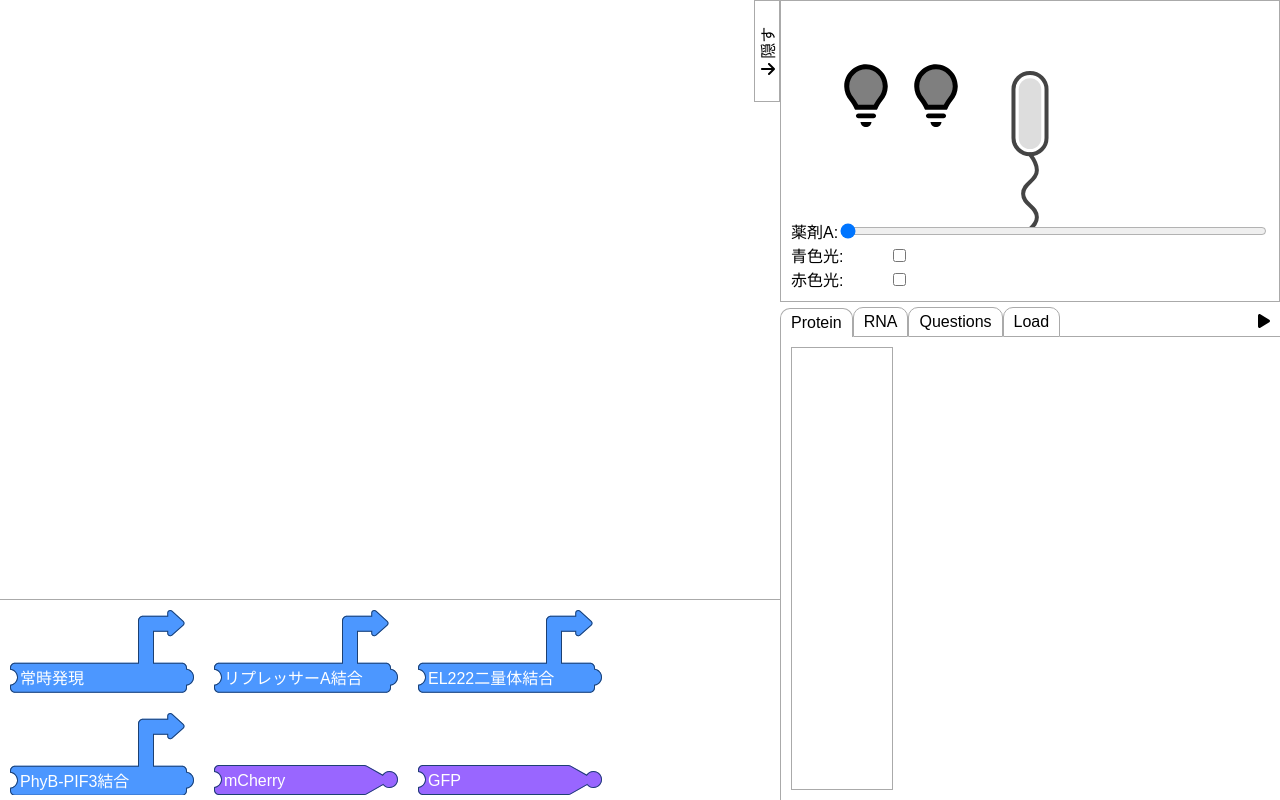
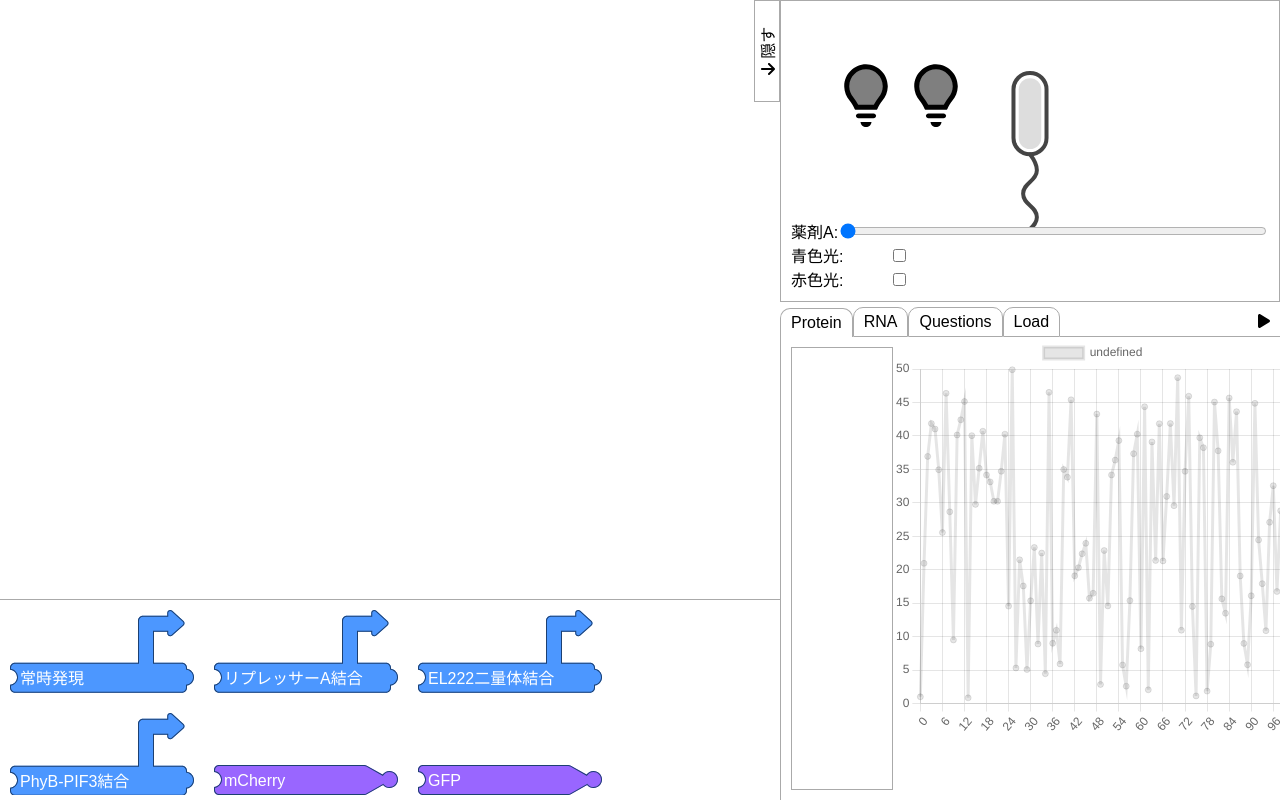
Before and after one commit to iGEM-UTokyo/genochemy, a Vue app: page / in a window 1280 px wide. Built offline with nearby package versions, Linux system fonts and the light colour scheme; a web font is replaced by a local one.

Commit message:
make line Logger in Property.vue temp (#7)

```diff
--- a/package.json
+++ b/package.json
@@ -13,10 +13,12 @@
     "@fortawesome/free-solid-svg-icons": "^6.1.1",
     "@fortawesome/vue-fontawesome": "^3.0.0-5",
     "@vue/shared": "^3.2.37",
+    "chart.js": "^3.8.0",
     "core-js": "^3.8.3",
     "pinia": "^2.0.12",
     "uuid": "^8.3.2",
-    "vue": "^3.2.13"
+    "vue": "^3.2.13",
+    "vue-chartjs": "^4.1.1"
   },
   "devDependencies": {
     "@types/jest": "^27.0.1",
--- /dev/null
+++ b/src/components/Logger.vue
@@ -0,0 +1,60 @@
+<template>
+  <Line :chart-options="chartOptions" :chart-data="chartData" />
+</template>
+
+<script setup lang="ts">
+import { Line } from "vue-chartjs";
+import {
+  Chart as ChartJS,
+  Title,
+  Tooltip,
+  Legend,
+  LineElement,
+  LinearScale,
+  PointElement,
+  CategoryScale,
+  Plugin,
+} from "chart.js";
+import { useStore } from "@/store";
+import { ref, defineProps } from "vue";
+
+ChartJS.register(
+  Title,
+  Tooltip,
+  Legend,
+  LineElement,
+  LinearScale,
+  PointElement,
+  CategoryScale
+);
+
+const props = defineProps<{
+  chartId?: string;
+  datasetIdKey?: string;
+  width?: number;
+  height?: number;
+  cssClasses?: string;
+}>();
+const store = useStore();
+let i = 1;
+setInterval(() => {
+  chartData.value.datasets[0].data[i] = Math.random() * 50;
+  i += 1;
+}, 50);
+
+const chartData = ref({
+  datasets: [
+    {
+      data: {
+        [0]: 1,
+        [1]: 10,
+      },
+    },
+  ],
+});
+
+const chartOptions = ref({
+  responsive: true,
+  animation: false,
+});
+</script>
--- a/src/components/Property.vue
+++ b/src/components/Property.vue
@@ -13,6 +13,7 @@
       <tab-protein v-if="activeTab === 'Protein'" />
       <tab-questions v-if="activeTab === 'Questions'" />
       <tab-load v-if="activeTab === 'Load'" />
+      <logger />
     </div>
   </div>
 </template>
@@ -25,6 +26,7 @@ import TabMessengerRNA from "@/components/TabMessengerRNA.vue";
 import TabProtein from "@/components/TabProtein.vue";
 import TabQuestions from "@/components/TabQuestions.vue";
 import TabLoad from "@/components/TabLoad.vue";
+import Logger from "./Logger.vue";
 
 const store = useStore();
 const { run, stop } = store;
--- a/src/components/TabProtein.vue
+++ b/src/components/TabProtein.vue
@@ -18,6 +18,7 @@
 import { computed, watch, ref } from "vue";
 import { useStore } from "@/store";
 import ListBox from "@/components/ListBox.vue";
+import LineChart from "@/components/Logger.vue";
 
 const store = useStore();
 
```
Also changed, not shown: 2 other files (tests, documents, lock files or other folders).
